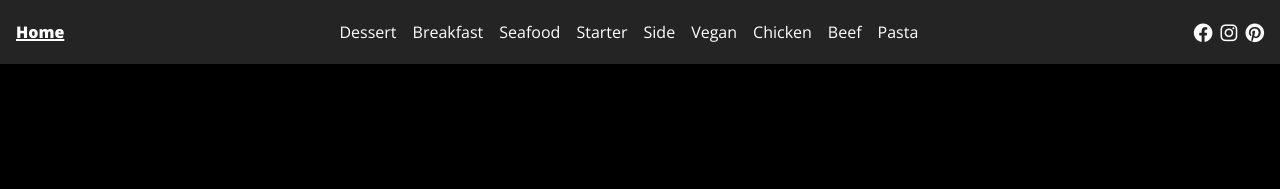
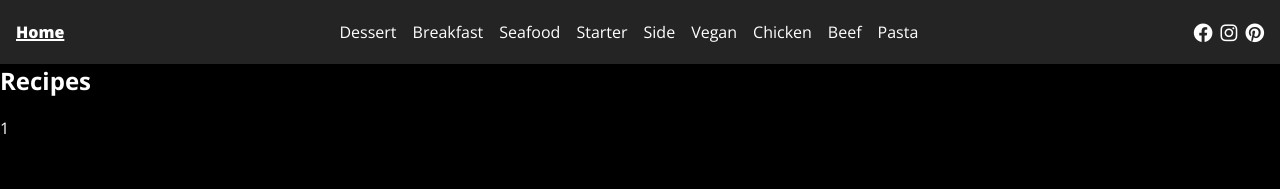
Before and after one commit to the-man2004/recipe-app, a Vue app: page /recipes/1 in a window 1280 px wide. Shown: the top 189 px of the page. Built offline with nearby package versions, Linux system fonts and the light colour scheme.

Commit message:
Added necessary routes.

```diff
--- a/src/router/index.js
+++ b/src/router/index.js
@@ -1,6 +1,8 @@
 import { createRouter, createWebHistory } from "vue-router";
 import Home from "../views/Home";
-import About from "../views/About";
+import Recipes from "../views/Recipes";
+import TheRecipe from "../views/TheRecipe";
+import NotFound from "../views/NotFound";
 
 const router = createRouter({
   history: createWebHistory(),
@@ -10,8 +12,19 @@ const router = createRouter({
       component: Home,
     },
     {
-      path: "/about",
-      component: About,
+      path: "/recipes/:id",
+      props: true,
+      component: Recipes,
+    },
+    {
+      path: "/recipe/:id",
+      props: true,
+      component: TheRecipe,
+    },
+    {
+      path: "/:pathMatch(.*)*",
+      name: "NotFound",
+      component: NotFound,
     },
   ],
 });
--- a/src/views/About.vue
+++ /dev/null
@@ -1,3 +0,0 @@
-<template>
-  <h1>About</h1>
-</template>
--- /dev/null
+++ b/src/views/NotFound.vue
@@ -0,0 +1,11 @@
+<template>
+  <div class="not-found">
+    <h2>Not Found</h2>
+  </div>
+</template>
+
+<style scoped>
+.not-found {
+  margin-top: 4rem;
+}
+</style>
--- /dev/null
+++ b/src/views/Recipes.vue
@@ -0,0 +1,18 @@
+<template>
+  <div class="recipes-container">
+    <h2>Recipes</h2>
+    <p>{{ props.id }}</p>
+  </div>
+</template>
+
+<script setup>
+const props = defineProps(["id"]);
+
+console.log(props.id);
+</script>
+
+<style scoped>
+.recipes-container {
+  margin-top: 4rem;
+}
+</style>
--- /dev/null
+++ b/src/views/TheRecipe.vue
@@ -0,0 +1,18 @@
+<template>
+  <div class="recipe-container">
+    <h2>Recipe</h2>
+    <p>{{ props.id }}</p>
+  </div>
+</template>
+
+<script setup>
+const props = defineProps(["id"]);
+
+console.log(props.id);
+</script>
+
+<style scoped>
+.recipe-container {
+  margin-top: 4rem;
+}
+</style>
```
